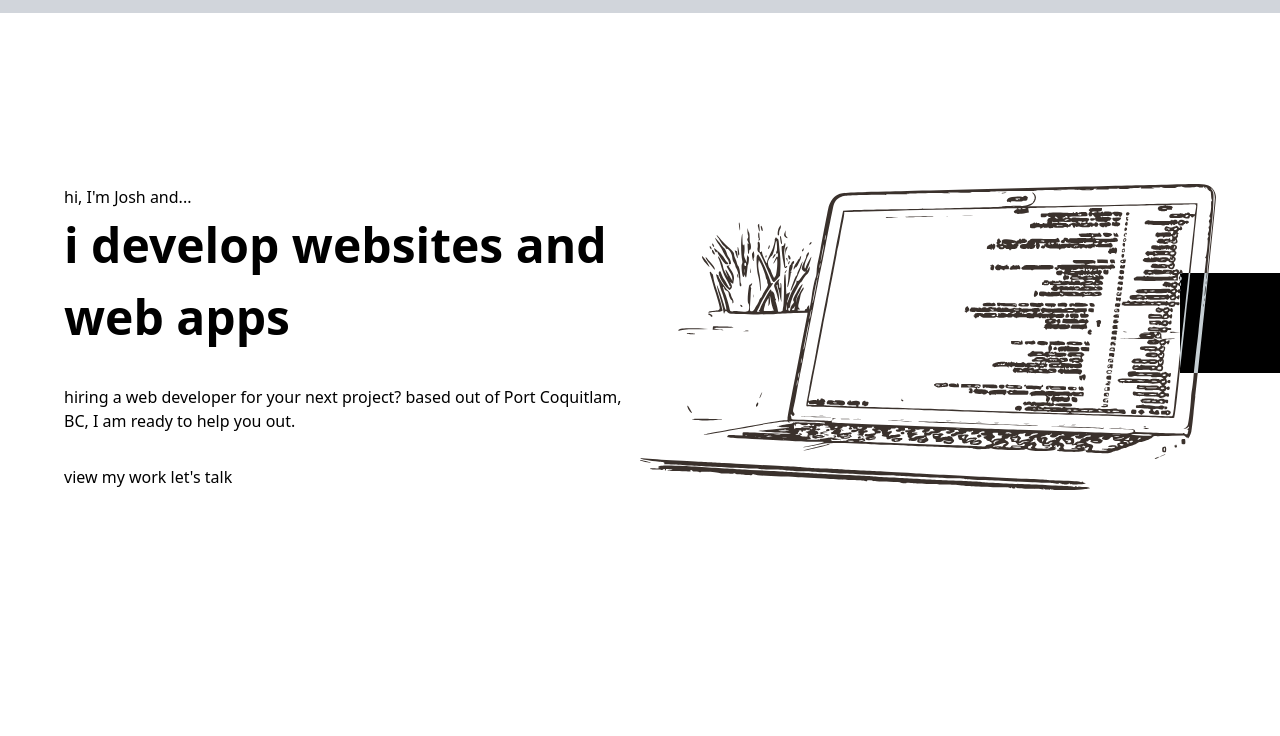
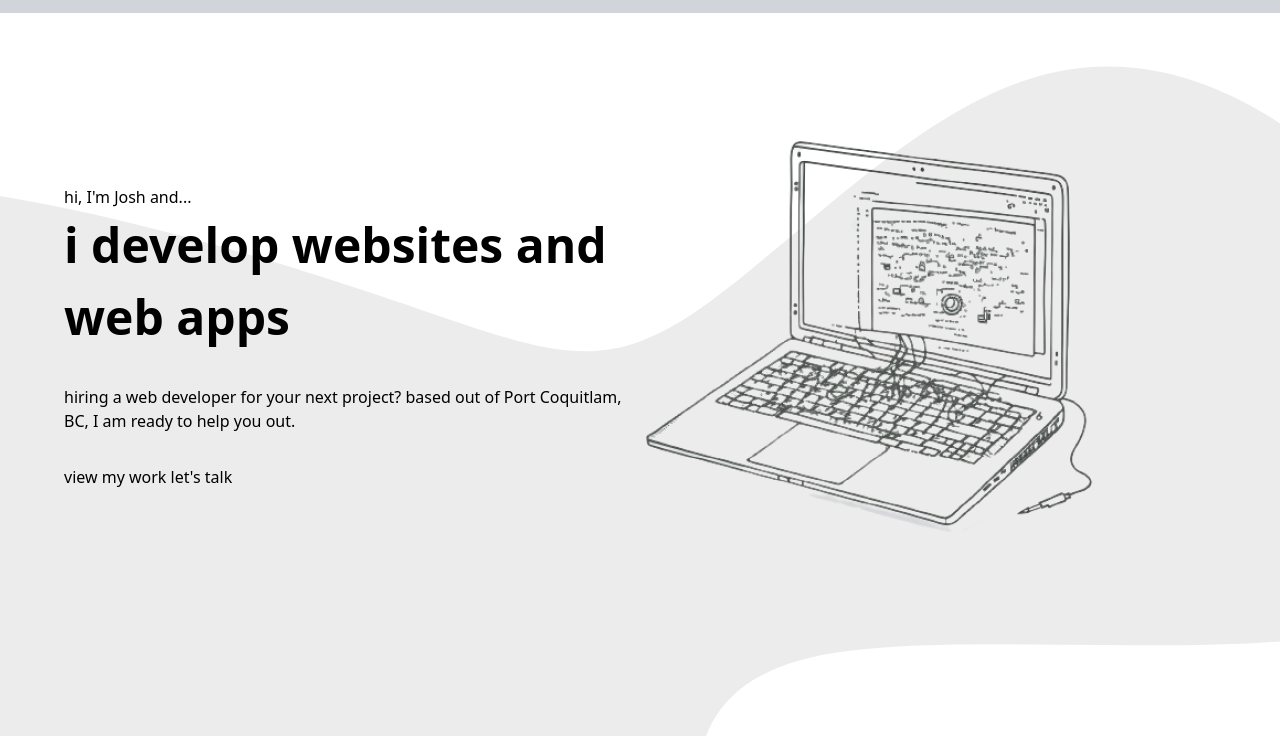
Before and after one commit to kaye360/JoshKaye.ca-V7, an Astro site: page / in a window 1280 px wide. Shown: the part 63-799 px from the top of the page. Built offline with nearby package versions, Linux system fonts and the light colour scheme; Astro itself is replaced by a stand-in of ours.

Commit message:
start Hero UI

```diff
--- a/src/components/Contact.astro
+++ b/src/components/Contact.astro
@@ -11,6 +11,8 @@ import Type from "./Type.astro";
 	</div>
 
 	<form id="email-form" action="email-handler.php" method="post" data-netlify="true">
+		<input type="hidden" name="subject" value="JoshKaye.ca Inquiry" />
+
 		<div class="flex flex-col gap-8">
 			<label>
 				<span>name*</span>
@@ -34,10 +36,9 @@ import Type from "./Type.astro";
 
 			<div class="flex gap-4 items-center">
 
-				<input type="hidden" name="subject" value="JoshKaye.ca Inquiry" />
 				<input type="submit" value="Send Email" class="cursor-pointer" />
 
-				<div id="form-result">Sending...</div>
+				<div id="form-result"></div>
 			</div>
 
 		</div>
@@ -108,6 +109,8 @@ const handleSubmit = (event: Event) => {
 	const formData: any = new FormData(myForm)
 	const formResult = document.querySelector('#form-result') as HTMLDivElement
 
+	formResult.innerHTML = "Sending..."
+
 	fetch("/", {
 		method: "POST",
 		headers: { "Content-Type": "application/x-www-form-urlencoded" },
--- /dev/null
+++ b/src/components/FixedBg.astro
@@ -0,0 +1,8 @@
+---
+
+---
+
+<img
+    src="./img/blob-bg.svg"
+    class="fixed inset-0 top-[30vh] md:top-0 z-[-1] rotate-90 md:rotate-0 scale-x-[2] scale-y-[2] mix-blend-screen opacity-[0.075]"
+/>
--- a/src/components/Hero.astro
+++ b/src/components/Hero.astro
@@ -1,9 +1,9 @@
 ---
 ---
 
-<section id="home" class="relative z-10 grid md:grid-cols-2 items-center max-w-7xl min-h-[80vh] px-def">
+<section id="home" class="grid md:grid-cols-2 items-center max-w-7xl min-h-[80vh] overflow-hidden px-def">
 
-    <div class="hero-wrapper-bg"></div>
+    <!-- <div class="hero-wrapper-bg"></div> -->
 
     <div class="flex flex-col gap-8">
         <div class="slide-right">
@@ -32,8 +32,8 @@
         </div>
     </div>
 
-    <div class="slide-left">
-        <img src="./img/hero.svg" />
+    <div class="relative  slide-left">
+        <img src="./img/hero-2.png" />
     </div>
 
 </section>
--- a/src/pages/index.astro
+++ b/src/pages/index.astro
@@ -8,6 +8,7 @@ import Contact from "../components/Contact.astro";
 import Course from "../components/Course.astro";
 import CourseList from "../components/CourseList.astro";
 import Education from "../components/Education.astro";
+import FixedBg from "../components/FixedBg.astro"
 import Footer from "../components/Footer.astro";
 import Hero from "../components/Hero.astro";
 import Nav from "../components/Nav.astro";
@@ -31,6 +32,10 @@ import SkipToContent from '../components/SkipToContent.astro';
 
 
 		<SkipToContent />
+
+
+
+		<FixedBg />
 
 
 
```
Also changed, not shown: public/img/blob-bg.svg (added), public/img/hero-2.png (added), public/midjourney/bingbong_simple_minimalist_drawing_of_a_laptop_with_code_on_the_11f1063f-2a32-42f6-9f75-228888fe5dd0.png (added).
